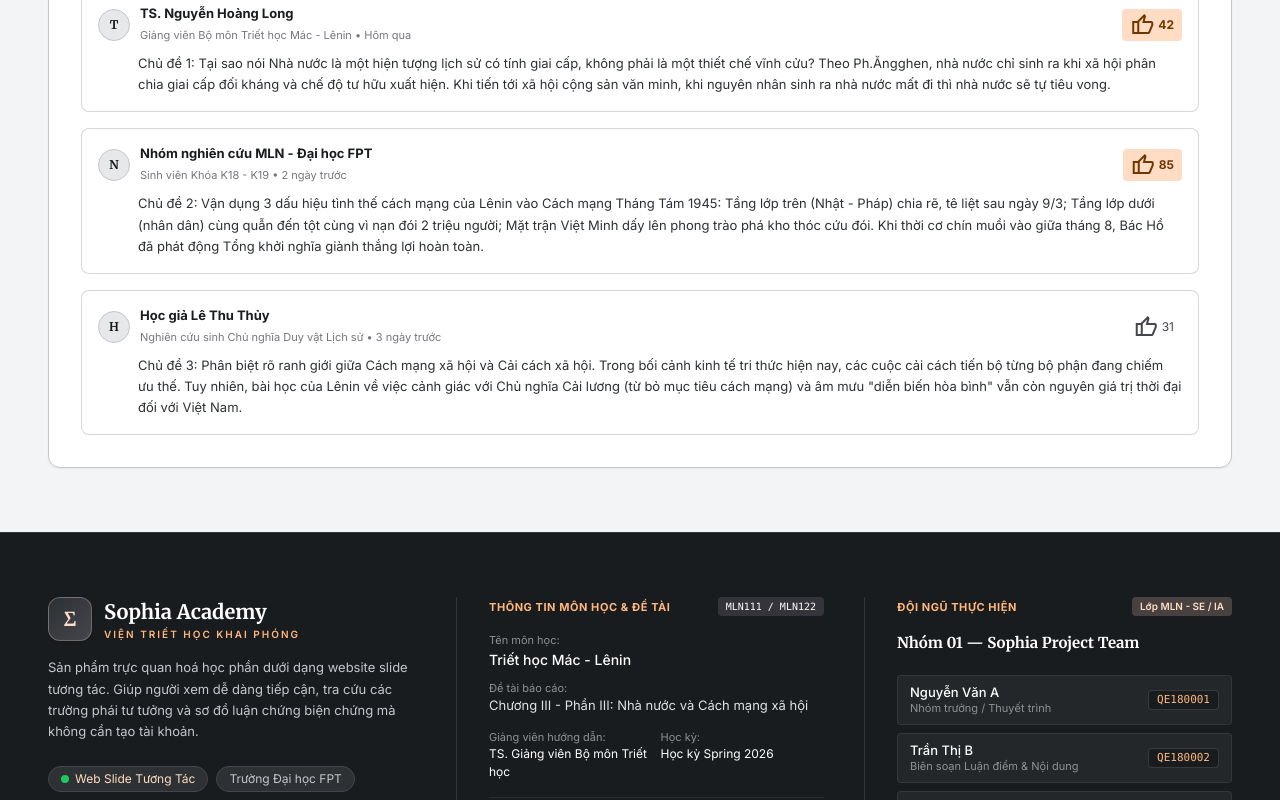
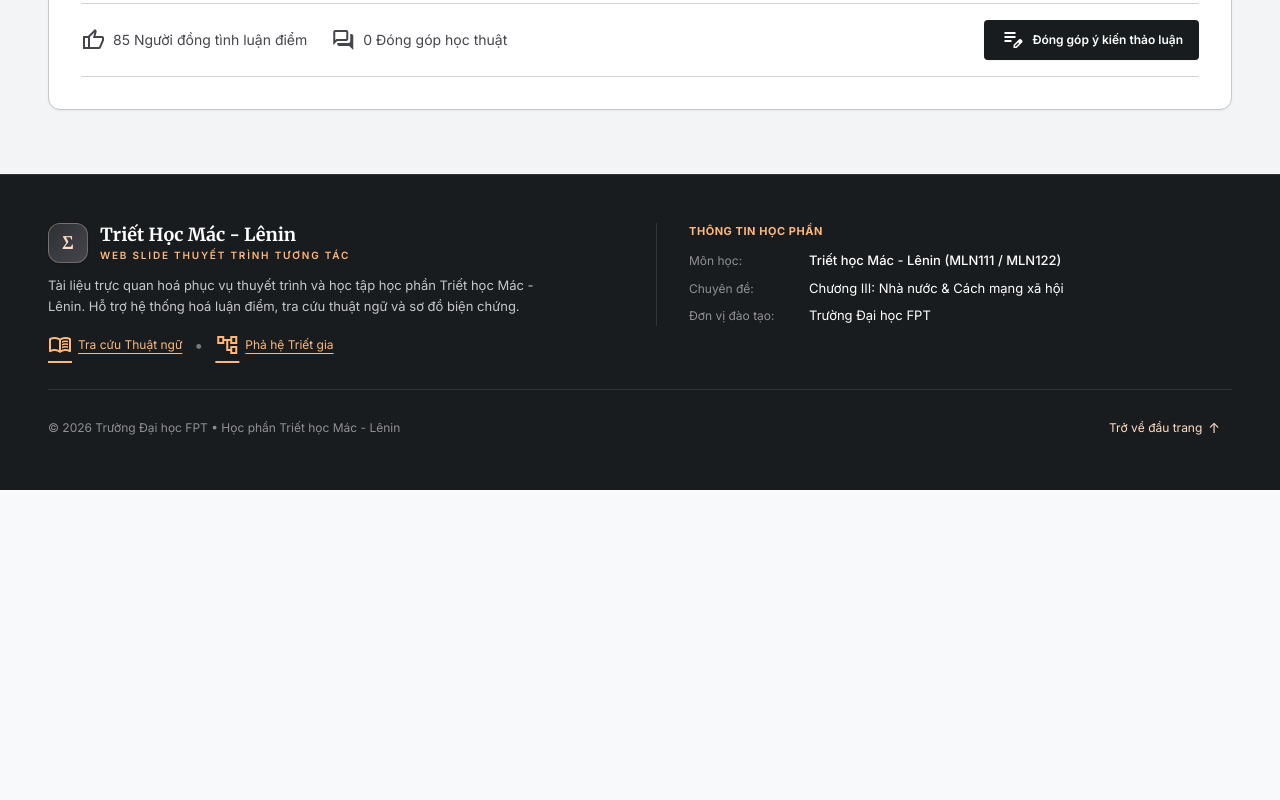
Before and after one commit to hoanganh-repogit/MLN, a React (Vite) app: page / in a window 1280 px wide. Shown: the part 5020-5820 px from the top of the page. After the commit the page ends 5510 px from the top, so only its background shows below. Built offline with nearby package versions, Linux system fonts and the light colour scheme.

Commit message:
update product

```diff
--- a/src/App.tsx
+++ b/src/App.tsx
@@ -1,4 +1,4 @@
-import React, { useState } from 'react';
+import React, { useState, useEffect } from 'react';
 import { TopNavBar } from './components/TopNavBar';
 import { HeroSection } from './components/HeroSection';
 import { BentoTraditions } from './components/BentoTraditions';
@@ -41,8 +41,21 @@ export default function App() {
     theme: 'light',
   });
 
-  // Forum state
-  const [comments, setComments] = useState<AgoraComment[]>(AGORA_COMMENTS_DATA);
+  // Forum state - khởi tạo rỗng (chỉ hiển thị khi có người đóng góp), hỗ trợ lưu trữ cục bộ
+  const [comments, setComments] = useState<AgoraComment[]>(() => {
+    try {
+      const saved = localStorage.getItem('mln_user_agora_comments');
+      return saved ? JSON.parse(saved) : [];
+    } catch {
+      return [];
+    }
+  });
+
+  useEffect(() => {
+    try {
+      localStorage.setItem('mln_user_agora_comments', JSON.stringify(comments));
+    } catch {}
+  }, [comments]);
 
   // Modals state
   const [selectedPhilosopher, setSelectedPhilosopher] = useState<Philosopher | null>(null);
@@ -109,7 +122,7 @@ export default function App() {
       likes: 1,
       userLiked: true,
     };
-    setComments([commentItem, ...comments]);
+    setComments((prev) => [commentItem, ...prev]);
   };
 
   const handleLikeComment = (id: string) => {
--- a/src/components/Footer.tsx
+++ b/src/components/Footer.tsx
@@ -1,31 +1,4 @@
 import React from 'react';
-
-// =====================================================================
-// 📌 BẠN CÓ THỂ CHỈNH SỬA THÔNG TIN NHÓM & MÔN HỌC TRỰC TIẾP TẠI ĐÂY:
-// =====================================================================
-export const PROJECT_CONFIG = {
-  // 1. Thông tin Môn học & Trường
-  subject: {
-    courseName: 'Triết học Mác - Lênin',
-    courseCode: 'MLN111 / MLN122',
-    institution: 'Trường Đại học FPT',
-    semester: 'Học kỳ Spring 2026',
-    instructor: 'TS. Giảng viên Bộ môn Triết học',
-    topic: 'Chương III - Phần III: Nhà nước và Cách mạng xã hội',
-  },
-
-  // 2. Thông tin Nhóm thực hiện
-  team: {
-    name: 'Nhóm 01 — Sophia Project Team',
-    classId: 'Lớp MLN - SE / IA',
-    members: [
-      { name: 'Nguyễn Văn A', role: 'Nhóm trưởng / Thuyết trình', studentId: 'QE180001' },
-      { name: 'Trần Thị B', role: 'Biên soạn Luận điểm & Nội dung', studentId: 'QE180002' },
-      { name: 'Lê Hoàng C', role: 'Nghiên cứu Tư liệu & Bản đồ Triết gia', studentId: 'QE180003' },
-      { name: 'Phạm Minh D', role: 'Trực quan hoá & Tương tác Web', studentId: 'QE180004' },
-    ],
-  },
-};
 
 interface FooterProps {
   onOpenLexicon: () => void;
@@ -41,152 +14,83 @@ export const Footer: React.FC<FooterProps> = ({
     window.scrollTo({ top: 0, behavior: 'smooth' });
   };
 
-  const { subject, team } = PROJECT_CONFIG;
-
   return (
     <footer className="bg-[#191c1e] text-[#e2e2e6] border-t border-[#45464d]/60 full-width selection:bg-[#904d00] selection:text-white">
-      <div className="w-full max-w-7xl mx-auto px-6 md:px-12 py-16">
-        <div className="grid grid-cols-1 md:grid-cols-12 gap-10 mb-12">
-          {/* Cột 1: Nhận diện & Mục đích Slide tương tác */}
-          <div className="md:col-span-4 space-y-4">
+      <div className="w-full max-w-7xl mx-auto px-6 md:px-12 py-12">
+        <div className="grid grid-cols-1 md:grid-cols-2 gap-8 mb-8 items-start">
+          {/* Cột 1: Nhận diện & Mục đích slide tương tác */}
+          <div className="space-y-3">
             <div className="flex items-center gap-3">
-              <div className="w-11 h-11 rounded-xl bg-gradient-to-br from-[#2d3133] to-[#45464d] text-[#ffdcc3] border border-[#ffdcc3]/30 flex items-center justify-center font-serif text-xl font-bold shadow-sm select-none">
+              <div className="w-10 h-10 rounded-xl bg-gradient-to-br from-[#2d3133] to-[#45464d] text-[#ffdcc3] border border-[#ffdcc3]/30 flex items-center justify-center font-serif text-lg font-bold shadow-sm select-none">
                 Σ
               </div>
               <div>
-                <span className="font-serif text-[20px] font-bold text-white block leading-tight">
-                  Sophia Academy
+                <span className="font-serif text-[18px] font-bold text-white block leading-tight">
+                  Triết Học Mác - Lênin
                 </span>
-                <span className="text-[10px] font-sans font-semibold tracking-[0.2em] text-[#ffb77d] uppercase block leading-tight mt-1">
-                  VIỆN TRIẾT HỌC KHAI PHÓNG
+                <span className="text-[10px] font-sans font-semibold tracking-[0.18em] text-[#ffb77d] uppercase block leading-tight mt-0.5">
+                  Web Slide Thuyết Trình Tương Tác
                 </span>
               </div>
             </div>
 
-            <p className="font-sans text-[13px] text-[#c6c6cd] leading-relaxed">
-              Sản phẩm trực quan hoá học phần dưới dạng website slide tương tác. Giúp người xem dễ dàng tiếp cận, tra cứu các trường phái tư tưởng và sơ đồ luận chứng biện chứng mà không cần tạo tài khoản.
+            <p className="font-sans text-[13px] text-[#c6c6cd] leading-relaxed max-w-lg">
+              Tài liệu trực quan hoá phục vụ thuyết trình và học tập học phần Triết học Mác - Lênin. Hỗ trợ hệ thống hoá luận điểm, tra cứu thuật ngữ và sơ đồ biện chứng.
             </p>
 
-            <div className="pt-2 flex flex-wrap gap-2">
-              <span className="inline-flex items-center gap-1.5 px-3 py-1 rounded-full bg-[#2d3133] border border-[#45464d] text-xs text-[#ffdcc3] font-sans">
-                <span className="w-2 h-2 rounded-full bg-[#22c55e]"></span>
-                Web Slide Tương Tác
-              </span>
-              <span className="inline-flex items-center px-3 py-1 rounded-full bg-[#2d3133] border border-[#45464d] text-xs text-[#c6c6cd] font-sans">
-                {subject.institution}
-              </span>
-            </div>
-          </div>
-
-          {/* Cột 2: Thông tin Học phần & Môn học */}
-          <div className="md:col-span-4 space-y-4 border-t md:border-t-0 md:border-l border-[#45464d]/60 pt-6 md:pt-0 md:pl-8">
-            <div className="flex items-center justify-between">
-              <span className="font-sans text-[11px] text-[#ffb77d] uppercase tracking-wider font-bold block">
-                Thông tin Môn học &amp; Đề tài
-              </span>
-              <span className="text-[10px] px-2 py-0.5 rounded bg-[#45464d]/60 text-white font-mono">
-                {subject.courseCode}
-              </span>
-            </div>
-
-            <div className="space-y-2.5 text-[13px] font-sans">
-              <div>
-                <span className="text-[#909094] block text-[11px]">Tên môn học:</span>
-                <strong className="text-white font-medium text-[14px]">
-                  {subject.courseName}
-                </strong>
-              </div>
-
-              <div>
-                <span className="text-[#909094] block text-[11px]">Đề tài báo cáo:</span>
-                <p className="text-[#e2e2e6] text-[13px] leading-snug">
-                  {subject.topic}
-                </p>
-              </div>
-
-              <div className="grid grid-cols-2 gap-2 pt-1 text-[12px]">
-                <div>
-                  <span className="text-[#909094] block text-[11px]">Giảng viên hướng dẫn:</span>
-                  <span className="text-white">{subject.instructor}</span>
-                </div>
-                <div>
-                  <span className="text-[#909094] block text-[11px]">Học kỳ:</span>
-                  <span className="text-white">{subject.semester}</span>
-                </div>
-              </div>
-            </div>
-
-            <div className="pt-2 flex flex-wrap gap-2 border-t border-[#45464d]/40">
+            <div className="flex flex-wrap items-center gap-3 pt-1">
               <button
                 onClick={onOpenLexicon}
-                className="text-[12px] text-[#ffb77d] hover:text-white underline underline-offset-2 transition-colors cursor-pointer"
+                className="inline-flex items-center gap-1.5 text-xs text-[#ffb77d] hover:text-white underline underline-offset-4 transition-colors cursor-pointer"
               >
-                Tra cứu Thuật ngữ (Lexicon)
+                <span className="material-symbols-outlined text-sm">menu_book</span>
+                Tra cứu Thuật ngữ
               </button>
               <span className="text-[#76777d]">•</span>
               <button
                 onClick={onExploreMap}
-                className="text-[12px] text-[#ffb77d] hover:text-white underline underline-offset-2 transition-colors cursor-pointer"
+                className="inline-flex items-center gap-1.5 text-xs text-[#ffb77d] hover:text-white underline underline-offset-4 transition-colors cursor-pointer"
               >
-                Cây Phả hệ Triết gia
+                <span className="material-symbols-outlined text-sm">account_tree</span>
+                Phả hệ Triết gia
               </button>
             </div>
           </div>
 
-          {/* Cột 3: Đội ngũ Thực hiện (Team) */}
-          <div className="md:col-span-4 space-y-4 border-t md:border-t-0 md:border-l border-[#45464d]/60 pt-6 md:pt-0 md:pl-8">
-            <div className="flex items-center justify-between">
-              <span className="font-sans text-[11px] text-[#ffb77d] uppercase tracking-wider font-bold block">
-                Đội ngũ Thực hiện
-              </span>
-              <span className="text-[10px] px-2 py-0.5 rounded bg-[#ffdcc3]/20 text-[#ffdcc3] font-semibold">
-                {team.classId}
-              </span>
-            </div>
+          {/* Cột 2: Sơ lược thông tin môn học */}
+          <div className="space-y-3 md:pl-8 md:border-l border-[#45464d]/60">
+            <span className="font-sans text-[11px] text-[#ffb77d] uppercase tracking-wider font-bold block">
+              Thông tin học phần
+            </span>
 
-            <div>
-              <strong className="text-white font-serif text-[15px] block">
-                {team.name}
-              </strong>
-            </div>
-
-            {/* Danh sách thành viên */}
-            <div className="space-y-2 pt-1">
-              {team.members.map((member, index) => (
-                <div
-                  key={index}
-                  className="flex items-center justify-between bg-[#242729] px-3 py-2 rounded border border-[#45464d]/50 text-xs hover:border-[#ffb77d]/50 transition-colors"
-                >
-                  <div className="flex flex-col">
-                    <span className="font-medium text-white text-[13px]">
-                      {member.name}
-                    </span>
-                    <span className="text-[#909094] text-[11px]">
-                      {member.role}
-                    </span>
-                  </div>
-                  {member.studentId && (
-                    <span className="font-mono text-[11px] text-[#ffb77d] bg-[#191c1e] px-2 py-0.5 rounded border border-[#45464d]/70">
-                      {member.studentId}
-                    </span>
-                  )}
-                </div>
-              ))}
+            <div className="space-y-2 text-[13px] font-sans text-[#c6c6cd]">
+              <div className="flex items-center gap-2">
+                <span className="text-[#909094] w-28 shrink-0 text-xs">Môn học:</span>
+                <span className="text-white font-medium">Triết học Mác - Lênin (MLN111 / MLN122)</span>
+              </div>
+              <div className="flex items-center gap-2">
+                <span className="text-[#909094] w-28 shrink-0 text-xs">Chuyên đề:</span>
+                <span className="text-white">Chương III: Nhà nước &amp; Cách mạng xã hội</span>
+              </div>
+              <div className="flex items-center gap-2">
+                <span className="text-[#909094] w-28 shrink-0 text-xs">Đơn vị đào tạo:</span>
+                <span className="text-white">Trường Đại học FPT</span>
+              </div>
             </div>
           </div>
         </div>
 
         {/* Thanh bản quyền & Nút trở về đầu trang */}
-        <div className="pt-8 border-t border-[#45464d]/60 flex flex-col sm:flex-row items-center justify-between gap-4 text-[12px] text-[#909094]">
+        <div className="pt-6 border-t border-[#45464d]/60 flex flex-col sm:flex-row items-center justify-between gap-4 text-[12px] text-[#909094]">
           <p>
-            © 2026 {subject.institution} • Dự án học phần {subject.courseName} ({subject.courseCode}).
+            © 2026 Trường Đại học FPT • Học phần Triết học Mác - Lênin
           </p>
 
           <button
             onClick={scrollToTop}
             className="inline-flex items-center gap-1.5 text-[#ffdcc3] hover:text-white transition-colors cursor-pointer py-1 px-3 rounded hover:bg-[#2d3133]"
           >
-            <span>Trở về đầu slide</span>
+            <span>Trở về đầu trang</span>
             <span className="text-sm">↑</span>
           </button>
         </div>
--- a/src/components/SocraticAgora.tsx
+++ b/src/components/SocraticAgora.tsx
@@ -74,20 +74,25 @@ export const SocraticAgora: React.FC<SocraticAgoraProps> = ({
           </div>
 
           <h3 className="font-serif text-[20px] md:text-[24px] font-bold text-[#191c1e] mb-3 leading-snug">
-            "Tại sao nói Nhà nước là một hiện tượng lịch sử có tính giai cấp, và phân tích mối quan hệ giữa điều kiện khách quan với nhân tố chủ quan trong Cách mạng Tháng Tám năm 1945 ở Việt Nam?"
+            "Từ nội dung về Nhà nước trong triết học Mác - Lênin. Theo các bạn, nhà nước nào là nhà nước toàn dân, nhà nước của mọi giai cấp?"
           </h3>
 
           <p className="font-sans text-[14px] md:text-[15px] text-[#45464d] mb-6 leading-relaxed">
-            Theo quan điểm của C.Mác, Ph.Ăngghen và V.I. Lênin, nhà nước nảy sinh từ xã hội nhưng đứng trên xã hội khi mâu thuẫn giai cấp không thể điều hòa được. Trong khi đó, cách mạng xã hội muốn bùng nổ và thắng lợi đòi hỏi sự kết hợp nhuần nhuyễn giữa điều kiện khách quan chín muồi (tình thế cách mạng) với nhân tố chủ quan (năng lực tổ chức của Đảng tiên phong và ý chí quật khởi của quần chúng nhân dân).
+            Theo Mác - Lênin không tồn tại khái niệm "nhà nước của mọi giai cấp". Nhà nước sinh ra từ mâu thuẫn giai cấp không thể điều hòa, nên luôn mang bản chất giai cấp.
+            Không được đánh đồng việc nhà nước thực hiện chức năng xã hội (chăm lo cái chung) với việc nhà nước trung lập (không có tính giai cấp). <br />
+            Nhà nước vô sản mang bản chất giai cấp công nhân, nhưng là bước tiến lịch sử vì đây là sự thống trị của số đông (nhân dân lao động) đối với số ít (thế lực phản động). <br />
+            <strong>Một ví dụ liên hệ thực tiễn:</strong>  <br />
+            Nhà nước pháp quyền XHCN Việt Nam. Khái niệm "của dân, do dân, vì dân" không có nghĩa là mất tính giai cấp. <br />
+            Nhà nước này đặt dưới sự lãnh đạo của Đảng Cộng sản — nơi lợi ích của giai cấp công nhân thống nhất hoàn toàn với lợi ích toàn dân tộc. <br />
+            Kết luận: "Nhà nước toàn dân" không phải là nhà nước đứng ngoài giai cấp, mà là nhà nước mang bản chất giai cấp công nhân nhưng phục vụ lợi ích của đại đa số quần chúng nhân dân lao động.
           </p>
 
           {/* Social Proof & CTA row */}
-          <div className="flex flex-wrap items-center justify-between gap-4 py-4 border-y border-[#c6c6cd]/80 mb-6">
+          <div className={`flex flex-wrap items-center justify-between gap-4 py-4 border-y border-[#c6c6cd]/80 ${isFormOpen || comments.length > 0 ? 'mb-6' : ''}`}>
             <div className="flex items-center space-x-6 text-sm">
               <button
                 onClick={handleSupportTopic}
-                className={`flex items-center gap-2 transition-colors cursor-pointer ${
-                  hasAgreedTopic ? 'text-[#904d00] font-bold' : 'text-[#45464d] hover:text-[#191c1e]'
+                className={`flex items-center gap-2 transition-colors cursor-pointer ${hasAgreedTopic ? 'text-[#904d00] font-bold' : 'text-[#45464d] hover:text-[#191c1e]'
                   }`}
               >
                 <span className="material-symbols-outlined text-lg">
@@ -175,8 +180,14 @@ export const SocraticAgora: React.FC<SocraticAgoraProps> = ({
             </form>
           )}
 
-          {/* Comment Stream */}
+          {/* Comment Stream - Chỉ hiển thị khi có người đóng góp ý kiến */}
+          {comments.length > 0 && (
             <div className="space-y-4">
+              <div className="flex items-center justify-between pb-1 border-b border-[#e2e4e8]">
+                <span className="font-sans text-xs font-semibold uppercase tracking-wider text-[#76777d]">
+                  Ý kiến đóng góp từ người đọc ({comments.length})
+                </span>
+              </div>
               {comments.map((comment) => (
                 <div
                   key={comment.id}
@@ -185,7 +196,7 @@ export const SocraticAgora: React.FC<SocraticAgoraProps> = ({
                   <div className="flex items-center justify-between">
                     <div className="flex items-center gap-2.5">
                       <div className="w-8 h-8 rounded-full bg-[#e6e8ea] text-[#191c1e] flex items-center justify-center font-serif text-xs font-bold border border-[#c6c6cd]">
-                      {comment.author.charAt(0)}
+                        {comment.author.charAt(0).toUpperCase()}
                       </div>
                       <div>
                         <span className="font-sans text-[13px] font-bold text-[#191c1e] block leading-tight">
@@ -198,8 +209,7 @@ export const SocraticAgora: React.FC<SocraticAgoraProps> = ({
                     </div>
                     <button
                       onClick={() => onLikeComment(comment.id)}
-                    className={`flex items-center gap-1 text-xs px-2 py-1 rounded transition-colors cursor-pointer ${
-                      comment.userLiked
+                      className={`flex items-center gap-1 text-xs px-2 py-1 rounded transition-colors cursor-pointer ${comment.userLiked
                         ? 'bg-[#ffdcc3] text-[#6e3900] font-bold'
                         : 'text-[#45464d] hover:bg-[#f2f4f6]'
                         }`}
@@ -208,12 +218,13 @@ export const SocraticAgora: React.FC<SocraticAgoraProps> = ({
                       <span>{comment.likes}</span>
                     </button>
                   </div>
-                <p className="font-sans text-[13px] text-[#2d3133] leading-relaxed pl-10">
+                  <p className="font-sans text-[13px] text-[#2d3133] leading-relaxed pl-10 whitespace-pre-wrap">
                     {comment.content}
                   </p>
                 </div>
               ))}
             </div>
+          )}
         </div>
       </div>
     </section>
--- a/src/data/philosophyData.ts
+++ b/src/data/philosophyData.ts
@@ -465,34 +465,6 @@ export const LEXICON: LexiconItem[] = [
 
 export const LEXICON_DATA = LEXICON;
 
-export const AGORA_COMMENTS: AgoraComment[] = [
-  {
-    id: 'c-1',
-    author: 'TS. Nguyễn Hoàng Long',
-    role: 'Giảng viên Bộ môn Triết học Mác - Lênin',
-    timeAgo: 'Hôm qua',
-    content: 'Chủ đề 1: Tại sao nói Nhà nước là một hiện tượng lịch sử có tính giai cấp, không phải là một thiết chế vĩnh cửu? Theo Ph.Ăngghen, nhà nước chỉ sinh ra khi xã hội phân chia giai cấp đối kháng và chế độ tư hữu xuất hiện. Khi tiến tới xã hội cộng sản văn minh, khi nguyên nhân sinh ra nhà nước mất đi thì nhà nước sẽ tự tiêu vong.',
-    likes: 42,
-    userLiked: true
-  },
-  {
-    id: 'c-2',
-    author: 'Nhóm nghiên cứu MLN - Đại học FPT',
-    role: 'Sinh viên Khóa K18 - K19',
-    timeAgo: '2 ngày trước',
-    content: 'Chủ đề 2: Vận dụng 3 dấu hiệu tình thế cách mạng của Lênin vào Cách mạng Tháng Tám 1945: Tầng lớp trên (Nhật - Pháp) chia rẽ, tê liệt sau ngày 9/3; Tầng lớp dưới (nhân dân) cùng quẫn đến tột cùng vì nạn đói 2 triệu người; Mặt trận Việt Minh dấy lên phong trào phá kho thóc cứu đói. Khi thời cơ chín muồi vào giữa tháng 8, Bác Hồ đã phát động Tổng khởi nghĩa giành thắng lợi hoàn toàn.',
-    likes: 85,
-    userLiked: true
-  },
-  {
-    id: 'c-3',
-    author: 'Học giả Lê Thu Thủy',
-    role: 'Nghiên cứu sinh Chủ nghĩa Duy vật Lịch sử',
-    timeAgo: '3 ngày trước',
-    content: 'Chủ đề 3: Phân biệt rõ ranh giới giữa Cách mạng xã hội và Cải cách xã hội. Trong bối cảnh kinh tế tri thức hiện nay, các cuộc cải cách tiến bộ từng bộ phận đang chiếm ưu thế. Tuy nhiên, bài học của Lênin về việc cảnh giác với Chủ nghĩa Cải lương (từ bỏ mục tiêu cách mạng) và âm mưu "diễn biến hòa bình" vẫn còn nguyên giá trị thời đại đối với Việt Nam.',
-    likes: 31,
-    userLiked: false
-  }
-];
+export const AGORA_COMMENTS: AgoraComment[] = [];
 
 export const AGORA_COMMENTS_DATA = AGORA_COMMENTS;
```
Lines whose indentation alone changed are shown as unchanged.
